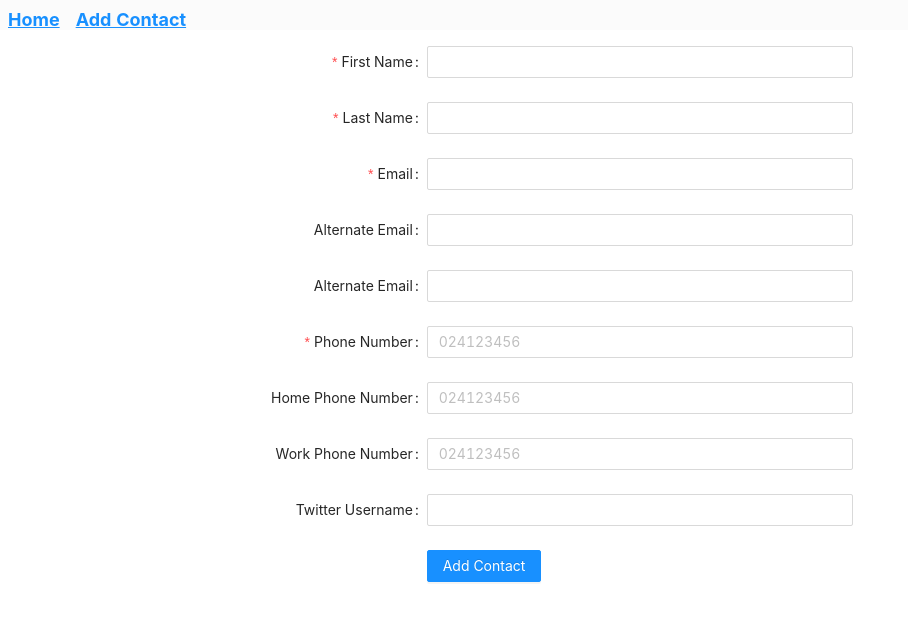
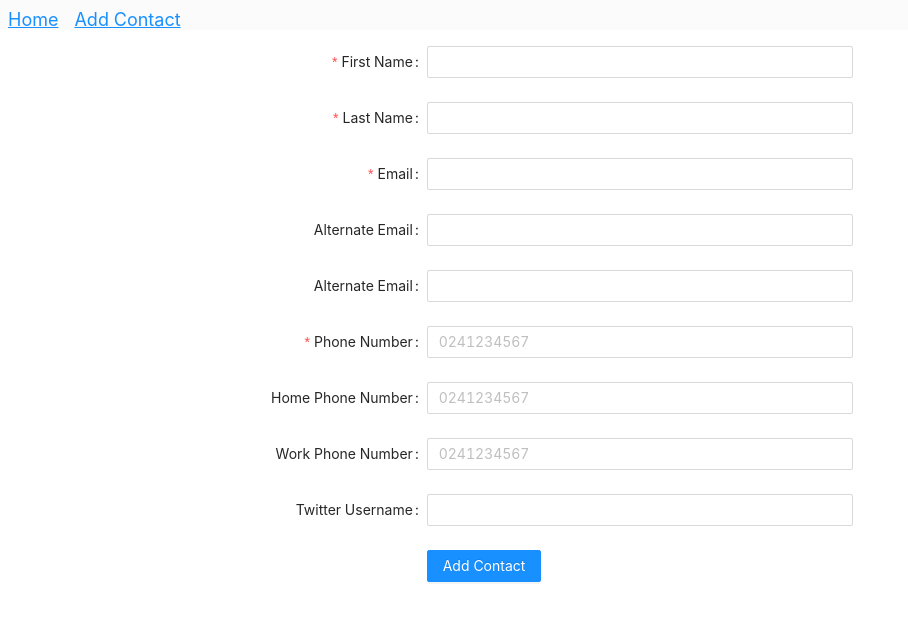
Before and after one commit to aapetsi/contact-book-server, a React (Create React App) app in the folder client/: page /add-contact in a window 1280 px wide. Shown: the top 620 px of the page, without its empty margins (0-908 px from the left). Built offline with nearby package versions, Linux system fonts and the light colour scheme.

Commit message:
update add & edit contact forms

```diff
--- a/client/src/components/AddContact.tsx
+++ b/client/src/components/AddContact.tsx
@@ -4,6 +4,7 @@ import { useHistory } from 'react-router-dom'
 import { useMutation } from '@apollo/client'
 import '../styles/AddContact.css'
 import { ADD_CONTACT_MUTATION, GET_CONTACTS_QUERY } from '../queries/queries'
+
 
 const layout = {
   labelCol: { span: 8 },
@@ -22,7 +23,6 @@ const validateMessages = {
 
 const AddContact = (props: any) => {
   const [addContact] = useMutation(ADD_CONTACT_MUTATION)
-  // const dispatch = useDispatch()
   const history = useHistory()
 
   const formatNumber = (phone: String, phone2: String, phone3: String ) => {
@@ -43,11 +43,13 @@ const AddContact = (props: any) => {
         variables: {
           ...values,
           ...formatNumber(values.phone, values.phone2, values.phone3)
-        }, refetchQueries: [{query: GET_CONTACTS_QUERY}]
+        },
+        refetchQueries: [{ query: GET_CONTACTS_QUERY }]
       })
       history.push('/')
     } catch (error) {
       console.log(error)
+      alert(error)
     }
   }
 
@@ -56,6 +58,7 @@ const AddContact = (props: any) => {
   }
 
   return (
+    <React.Fragment>
       <Form
         {...layout}
         name='nest-messages'
@@ -125,7 +128,7 @@ const AddContact = (props: any) => {
             message: 'Please input contact\'s phone number!',
           }]}
         >
-        <Input className='input' pattern='^0[2,5]\d{8}' placeholder='024123456' />
+          <Input className='input' pattern='^0[2,5]\d{8}' placeholder='0241234567' />
         </Form.Item>
 
         <Form.Item
@@ -133,7 +136,7 @@ const AddContact = (props: any) => {
           name='phone2'
           rules={[{}]}
         >
-        <Input className='input' pattern='^0[2,5]\d{8}' placeholder='024123456' />
+          <Input className='input' pattern='^0[2,5]\d{8}' placeholder='0241234567' />
         </Form.Item>
 
         <Form.Item
@@ -141,7 +144,7 @@ const AddContact = (props: any) => {
           name='phone3'
           rules={[{}]}
         >
-        <Input className='input' pattern='^0[2,5]\d{8}' placeholder='024123456' />
+          <Input className='input' pattern='^0[2,5]\d{8}' placeholder='0241234567' />
         </Form.Item>
 
         <Form.Item
@@ -158,6 +161,7 @@ const AddContact = (props: any) => {
           </Button>
         </Form.Item>
       </Form>
+    </React.Fragment>
   )
 }
 
--- a/client/src/components/ContactList.tsx
+++ b/client/src/components/ContactList.tsx
@@ -29,7 +29,7 @@ const ContactList = () => {
         <Row gutter={[16, 24]}>
           {renderContacts()}
         </Row>
-        <Text type='danger'>{error && error.message}. Check your connection and try again</Text>
+        {error && <Text type='secondary'>Check your connection and try again</Text>}
       </Spin>
 
     </div>
--- a/client/src/components/EditContact.tsx
+++ b/client/src/components/EditContact.tsx
@@ -1,9 +1,9 @@
 import React from 'react'
-import { Form, Input, Button, Spin } from 'antd'
+import { Form, Input, Button } from 'antd'
 import { useHistory } from 'react-router-dom'
-import { useMutation, useQuery } from '@apollo/client'
+import { useMutation } from '@apollo/client'
 import '../styles/AddContact.css'
-import { UPDATE_CONTACT, GET_CONTACT_QUERY } from "../queries/queries";
+import { UPDATE_CONTACT } from "../queries/queries";
 
 const layout = {
   labelCol: { span: 8 },
@@ -16,14 +16,12 @@ const tailLayout = {
 
 const validateMessages = {
   types: {
-    // eslint-disable-next-line
-    email: '${label} is not valid!'
+    email: 'Email is not valid!'
   }
 }
 
 const EditContact = (props: any) => {
   const [updateContact] = useMutation(UPDATE_CONTACT)
-  const {loading} = useQuery(GET_CONTACT_QUERY, {variables: {id: Number(props.match.params.id)}})
 
   const formatNumber = (phone: Number): String | undefined => {
     if (!phone) return undefined
@@ -47,16 +45,16 @@ const EditContact = (props: any) => {
     console.log('Success:', values)
 
     try {
-      updateContact({variables: {...values, id: Number(props.match.params.id), pk_columns: Number(props.match.params.id)}})
-      // updateContact({
-      //   variables: {
-      //     pk_columns: Number(props.match.params.id),
-      //     ...values, ...formatPhone(values.phone, values.phone2, values.phone3)}, refetchQueries: [{query: GET_CONTACTS_QUERY}]})
+      updateContact({
+        variables: {
+          ...values,
+          id: Number(props.match.params.id),
+          pk_columns: Number(props.match.params.id)}
+      })
+      history.push('/')
     } catch (error) {
       console.log(error)
     }
-
-    history.push('/')
   }
 
   const onFinishFailed = (errorInfo: any) => {
@@ -64,7 +62,7 @@ const EditContact = (props: any) => {
   }
 
   return (
-    <Spin spinning={loading}>
+    <React.Fragment>
       <Form
         {...layout}
         name='nest-messages'
@@ -116,6 +114,9 @@ const EditContact = (props: any) => {
         label='Alternate Email'
         name='email2'
         initialValue={email2}
+        rules={[{
+          type: 'email'
+        }]}
       >
         <Input className='input'  />
       </Form.Item>
@@ -124,6 +125,9 @@ const EditContact = (props: any) => {
         label='Alternate Email'
         name='email3'
         initialValue={email3}
+        rules={[{
+          type: 'email'
+        }]}
       >
         <Input className='input'  />
       </Form.Item>
@@ -137,7 +141,7 @@ const EditContact = (props: any) => {
         }]}
         initialValue={formatNumber(phone)}
       >
-        <Input className='input' pattern='^0[2,5]\d{8}' placeholder='024123456' />
+        <Input className='input' pattern='^0[2,5]\d{8}' placeholder='0241234567' />
       </Form.Item>
 
       <Form.Item
@@ -146,7 +150,7 @@ const EditContact = (props: any) => {
         rules={[{}]}
         initialValue={formatNumber(phone2)}
       >
-        <Input className='input' pattern='^0[2,5]\d{8}' placeholder='024123456'  />
+        <Input className='input' pattern='^0[2,5]\d{8}' placeholder='0241234567'  />
       </Form.Item>
 
       <Form.Item
@@ -155,7 +159,7 @@ const EditContact = (props: any) => {
         rules={[{}]}
         initialValue={formatNumber(phone3)}
       >
-        <Input className='input' pattern='^0[2,5]\d{8}' placeholder='024123456'  />
+        <Input className='input' pattern='^0[2,5]\d{8}' placeholder='0241234567'  />
       </Form.Item>
 
       <Form.Item
@@ -174,8 +178,7 @@ const EditContact = (props: any) => {
       </Form.Item>
 
     </Form>
-
-    </Spin>
+  </React.Fragment>
 )
 }
 
--- a/client/src/styles/Header.css
+++ b/client/src/styles/Header.css
@@ -3,8 +3,7 @@
   line-height: 30px;
   margin-bottom: 16px;
   background: #f8f8f887;
-  font-weight: bold;
-  font-size: large;
+  font-size: 18px;
 }
 
 .nav a {
```
Lines whose indentation alone changed are shown as unchanged.
